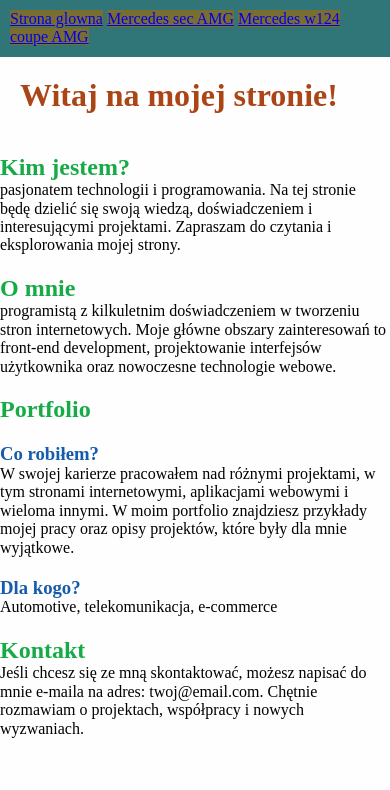
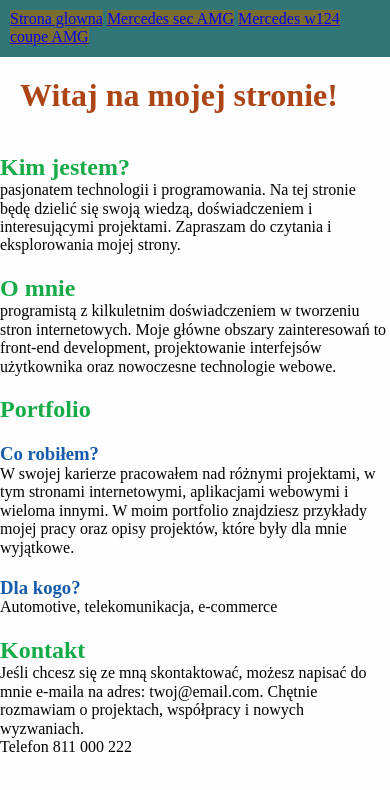
Before and after one commit to rafalceglinski/homepage, a plain HTML site: page index.html in a window 390 px wide. Drawn offline with Linux system fonts and the light colour scheme.

Commit message:
I added phone number by JS.

```diff
--- a/hello.js
+++ b/hello.js
@@ -1 +1,7 @@
 console.log('Witaj!!')
+
+
+let kontakt = document.querySelector('.footer__text--js')
+
+
+kontakt.innerHTML = kontakt.innerHTML + '<br> Telefon 811 000 222'
--- a/index.html
+++ b/index.html
@@ -60,7 +60,7 @@
     <footer class="footer">
       <h2 class="footer__header">Kontakt</h2>
 
-      <p class="footer__text">
+      <p class="footer__text footer__text--js">
         Jeśli chcesz się ze mną skontaktować, możesz napisać do mnie e-maila na
         adres: twoj@email.com. Chętnie rozmawiam o projektach, współpracy i
         nowych wyzwaniach.
```
